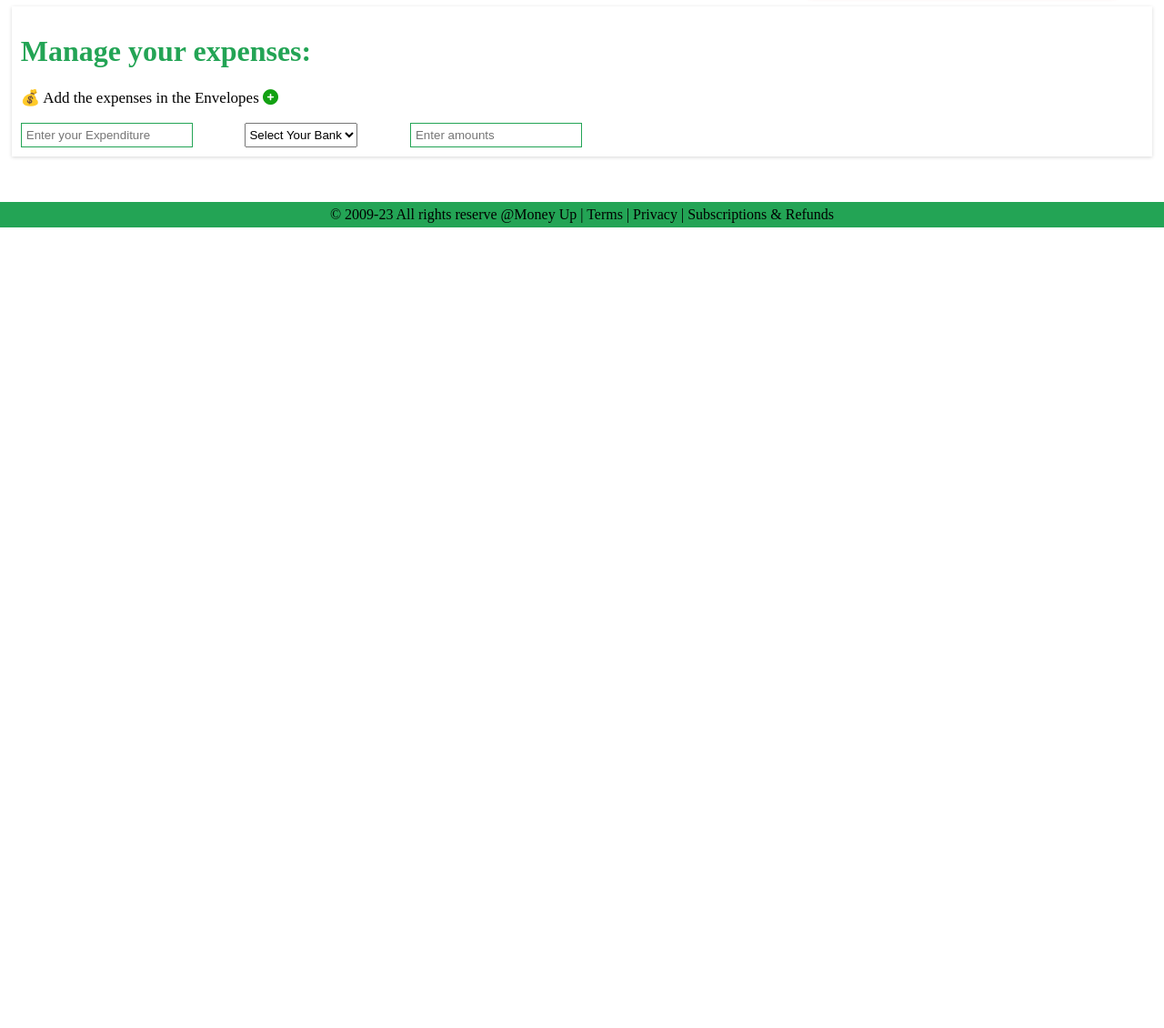
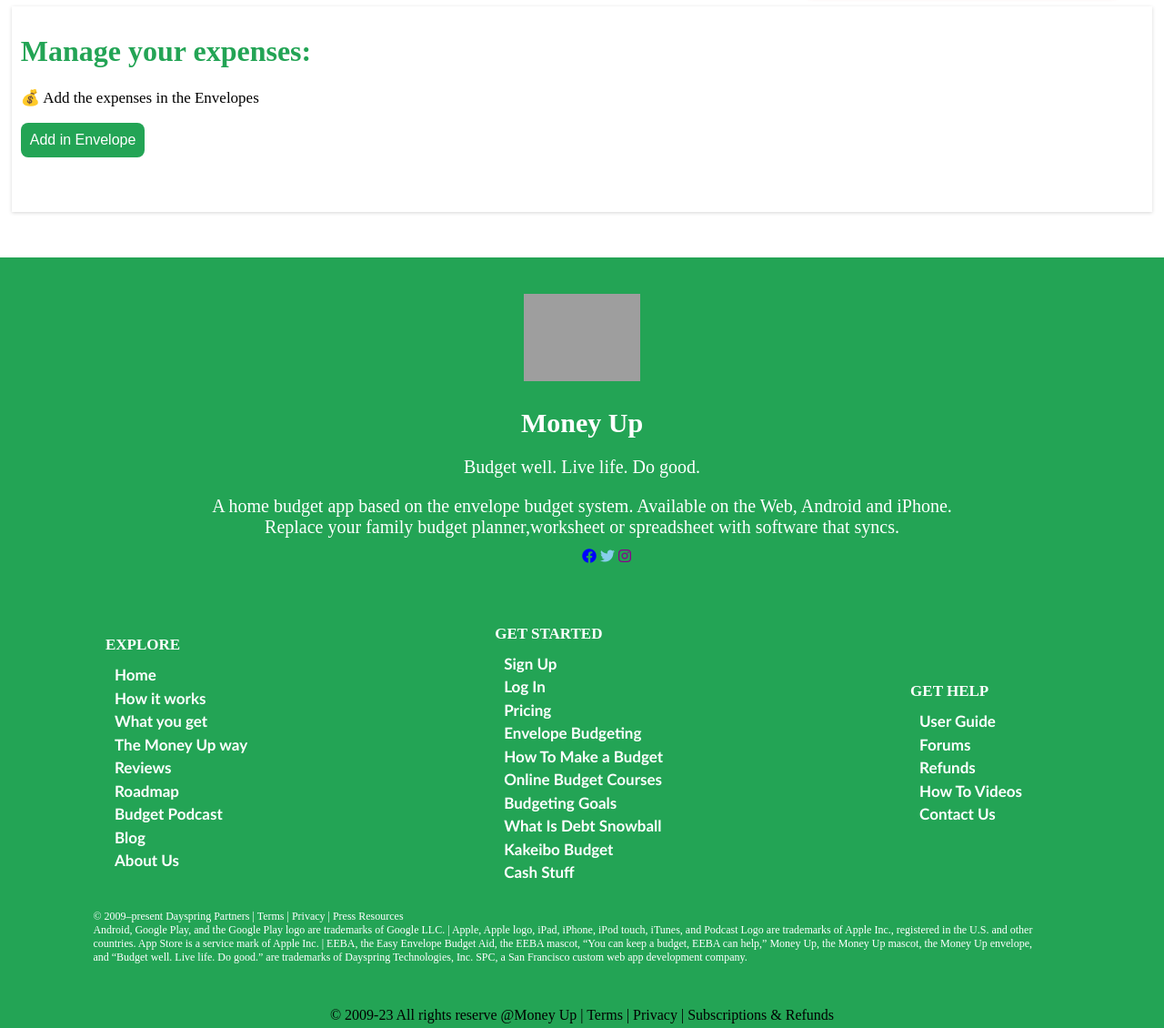
Before and after one commit to prernadave/Money_up, a plain HTML site: page FE/home.html in a window 1280 px wide. Shown: the part 539-1669 px from the top of the page at 91% size. Before the commit the page ends 800 px from the top, so only its background shows below. Drawn offline with nearby package versions, Linux system fonts and the light colour scheme; no server answers; grey boxes are pictures that could not be loaded.

Commit message:
added footer in user home

```diff
--- a/FE/home.html
+++ b/FE/home.html
@@ -82,20 +82,88 @@
     </div>
     <div id="expenses">
         <h1 class="green">Manage your expenses:</h1>
-        <p>💰 Add the expenses in the Envelopes <i style="color:rgb(19, 161, 19)" class="fa-solid fa-circle-plus"></i>
-        </p>
-        <div id="render_envelopes"></div>
-        <div class="envelopes_details">
-            <input id="exprenses_name" type="text" placeholder="Enter your Expenditure">
-            <select id="bankoption">
-                <option value="">Select Your Bank</option>
-                <option value="volvo">Volvo</option>
-                <option value="saab">Saab</option>>
-            </select>
-            <input id="amount" type="number" placeholder="Enter amounts">
+        <p>💰 Add the expenses in the Envelopes </p>
+        <a href="budget.html"><Button id="addes">Add in Envelope</Button></a>
+    </div>
+    <footer>
+        <div class="footer-div">
+            <img src="https://sp-ao.shortpixel.ai/client/to_webp,q_glossy,ret_img,w_191,h_191/https://goodbudget.com/wp-content/uploads/2019/03/12114655/budget-that-syncs-couple-e1560365252699.png"
+                alt="">
+
+            <div class="txt-div">
+                <h2>Money Up</h2>
+                <p>Budget well. Live life. Do good.</p>
+                <p class="footer-para">A home budget app based on the envelope budget system. Available on the Web,
+                    Android and
+                    iPhone. <br> Replace your family budget planner,worksheet or spreadsheet with software that syncs.
+                </p>
+                <span><i style="color: blue;" class="fab fa-facebook"></i> <i style="color: skyblue;"
+                        class="fab fa-twitter"></i> <i style="color: darkmagenta;" class="fab fa-instagram"></i>
+                </span>
+            </div>
+
+
+            <div class="flexlist">
+                <div class="list">
+                    <h6>EXPLORE</h6>
+                    <ul>
+                        <li>Home</li>
+                        <li>How it works</li>
+                        <li>What you get</li>
+                        <li>The Money Up way</li>
+                        <li>Reviews</li>
+                        <li>Roadmap</li>
+                        <li>Budget Podcast</li>
+                        <li>Blog</li>
+                        <li>About Us</li>
+                    </ul>
+                </div>
+                <div class="list">
+                    <h6>GET STARTED</h6>
+                    <ul>
+                        <li>Sign Up</li>
+                        <li>Log In</li>
+                        <li>Pricing</li>
+                        <li>Envelope Budgeting</li>
+                        <li>How To Make a Budget</li>
+                        <li>Online Budget Courses</li>
+                        <li>Budgeting Goals</li>
+                        <li>What Is Debt Snowball</li>
+                        <li>Kakeibo Budget</li>
+                        <li>Cash Stuff</li>
+                    </ul>
+                </div>
+                <div class="list">
+
+                    <h6>GET HELP</h6>
+                    <ul>
+                        <li>User Guide</li>
+                        <li>Forums</li>
+                        <li>Refunds</li>
+                        <li>How To Videos</li>
+                        <li>Contact Us</li>
+                    </ul>
+                </div>
+            </div>
+        </div>
+
+        <div>
 
         </div>
-    </div>
+        </div>
+
+
+        <p>© 2009–present Dayspring Partners | Terms | Privacy | Press Resources<br>
+            Android, Google Play, and the Google Play logo are trademarks of Google LLC. | Apple, Apple logo, iPad,
+            iPhone, iPod touch, iTunes, and Podcast Logo are trademarks of Apple Inc., registered in the U.S. and
+            other<br>
+            countries. App Store is a service mark of Apple Inc. | EEBA, the Easy Envelope Budget Aid, the EEBA mascot,
+            “You can keep a budget, EEBA can help,” Money Up, the Money Up mascot, the Money Up envelope,<br>and
+            “Budget well. Live life. Do good.” are trademarks of Dayspring Technologies, Inc. SPC, a San Francisco
+            custom web app development company.</p>
+
+
+    </footer>
     <div class="foot">© 2009-23 All rights reserve @Money Up | Terms | Privacy | Subscriptions & Refunds</div>
 </body>
 
--- a/FE/style/home.css
+++ b/FE/style/home.css
@@ -219,15 +219,25 @@
     font-size: 20px;
     margin-top:-5px;
 }
-#expenses{
+#expenses {
     width: 98%;
     margin: auto;
     box-shadow: rgba(0, 0, 0, 0.16) 0px 1px 4px;
     padding: 10px;
     margin-bottom: 50px;
 }
-#expenses>p{
+
+#expenses>p {
     font-size: 17px;
+}
+#addes{
+    background-color: #23a455;
+    border: 0ch;
+    color: white;
+    padding: 10px;
+    border-radius: 8px;
+    font-size: 16px;
+    margin-bottom: 50px;
 }
 .envelopes_details{
     width: 50%;
@@ -265,6 +275,119 @@
   color: #565656;
 }
 
+
+
+/* footerstart ================================================================*/
+
+
+footer {
+    background-color: #23a455;
+    padding-top: 40px;
+    padding-bottom: 30px;
+    width: 100%;
+
+}
+
+.footer-div>img {
+    width: 10%;
+    margin-left: 45%;
+}
+
+.footer-div>div {
+    display: inline;
+    color: white;
+    justify-content: center;
+    align-items: center;
+    text-align: center;
+}
+
+.footer-div>div>h2 {
+    font-size: 30px;
+    margin-bottom: 1%;
+}
+
+.footer-div>div>p {
+    color: white;
+    text-align: center;
+    margin-bottom: 1%;
+    font-size: 20px;
+}
+
+.footer-div>div>span {
+    color: white;
+    margin-left: 50%;
+
+}
+
+
+.footer-div>.flexlist {
+    display: flex;
+    justify-content: space-around;
+    margin-top: 2%;
+    text-align: left;
+}
+
+
+
+
+footer>.footer-div>div>img {
+    width: 40%;
+}
+
+footer>.footer-div>.list>ul {
+    list-style: none;
+    line-height: 2;
+    font-size: 14px;
+    text-align: left;
+}
+
+.footer-para {
+    font-size: 14px;
+    text-align: start;
+}
+
+.list>ul>li {
+    list-style: none;
+    line-height: 1.5;
+}
+
+
+.list>h6 {
+    font-size: 17px;
+    font-weight: 700;
+    margin-bottom: 30px;
+    margin-left: -40px;
+}
+
+footer>p {
+    font-size: 12px;
+    text-align: left;
+    margin-left: 8%;
+    color: #ffffff;
+}
+
+.googleplay {
+    width: 6%;
+    margin-left: 90%;
+}
+
+.list>ul {
+    display: flex;
+    flex-direction: column;
+    text-align: right;
+    align-items: start;
+    margin-top: -20px;
+    margin-left: -70px;
+}
+
+/* footerEnd ===================================================================*/
+
+
+
+
+
+
+
 @media all and (max-width: 780px) {
   .container {
     width: auto;
```
